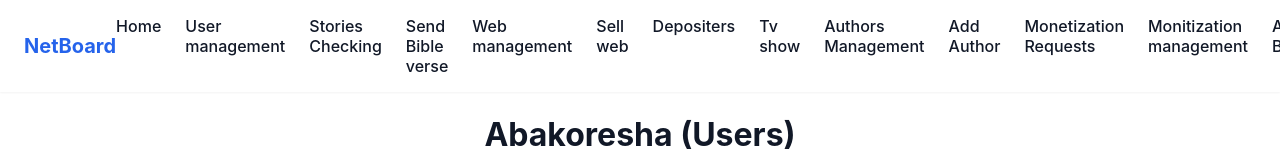
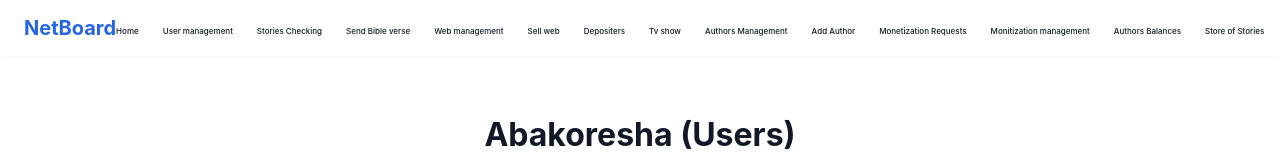
Before and after one commit to Newbhjj2222/admin, a Next.js app: page /Users in a window 1280 px wide. Shown: the top 160 px of the page. Built offline with nearby package versions, Linux system fonts and the light colour scheme; no server answers.

Commit message:
Update Net.module.css

```diff
--- a/src/components/Net.module.css
+++ b/src/components/Net.module.css
@@ -28,6 +28,8 @@
 
 /* NAVIGATION */
 .nav ul {
+  overflow-x: scroll; /* enable horizontal scrolling */
+  white-space: nowrap; /* ibi birinda ko text cyangwa elements zipfundika */
   display: flex;
   gap: 24px;
   list-style: none;
@@ -39,6 +41,7 @@
   text-decoration: none;
   color: var(--foreground);
   font-weight: 500;
+  font-size: 8px;
   transition: color 0.3s;
 }
 
@@ -66,12 +69,14 @@
   }
 
   .nav.open {
-    max-height: 600px; /* cukup tinggi kuri menu */
+    height: 400px;
+    overflow-y: scroll; /* enable vertical scrolling *//* cukup tinggi kuri menu */
   }
 
   .nav ul {
     flex-direction: column;
     gap: 16px;
+    overflow-y: scroll;
     padding: 16px;
   }
 
```
